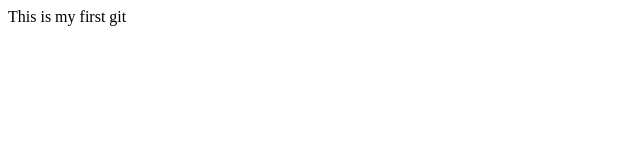
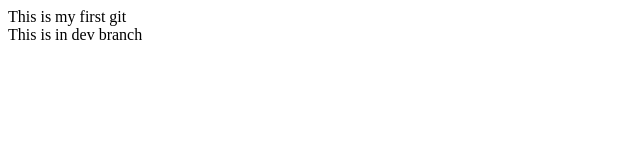
Before and after one commit to Ruchdee/project1, a plain HTML site: page index.html in a window 1280 px wide. Shown: the whole page, without its empty margins (0-640 px from the left). Drawn offline with Linux system fonts and the light colour scheme.

Commit message:
modified something

```diff
--- a/index.html
+++ b/index.html
@@ -4,5 +4,6 @@
 </head>
 <body>
   <div>This is my first git</div>
+  <div>This is in dev branch</div>
 </body>
 </html>
```
